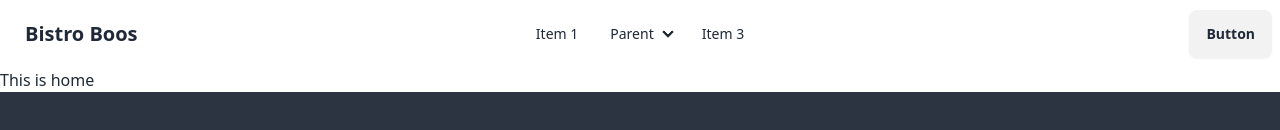
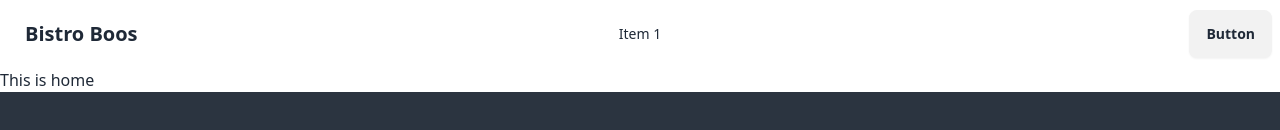
Before and after one commit to Jillurcf/moon-bistro-boss-client, a React (Vite) app: page / in a window 1280 px wide. Shown: the top 130 px of the page. Built offline with nearby package versions, Linux system fonts and the light colour scheme.

Commit message:
react responsive carosole installed

```diff
--- a/src/Pages/Shared/NavBar/NavBar.jsx
+++ b/src/Pages/Shared/NavBar/NavBar.jsx
@@ -1,6 +1,9 @@
 
 
 const NavBar = () => {
+    const NavBar = <>
+     <li><a>Item 1</a></li>
+    </>
     return (
         <div>
             <div className="navbar bg-base-100">
@@ -10,32 +13,15 @@
         <svg xmlns="http://www.w3.org/2000/svg" className="h-5 w-5" fill="none" viewBox="0 0 24 24" stroke="currentColor"><path strokeLinecap="round" strokeLinejoin="round" strokeWidth="2" d="M4 6h16M4 12h8m-8 6h16" /></svg>
       </div>
       <ul tabIndex={0} className="menu menu-sm dropdown-content mt-3 z-[1] p-2 shadow bg-base-100 rounded-box w-52">
-        <li><a>Item 1</a></li>
-        <li>
-          <a>Parent</a>
-          <ul className="p-2">
-            <li><a>Submenu 1</a></li>
-            <li><a>Submenu 2</a></li>
-          </ul>
-        </li>
-        <li><a>Item 3</a></li>
+       {NavBar}
+
       </ul>
     </div>
     <a className="btn btn-ghost text-xl">Bistro Boos</a>
   </div>
   <div className="navbar-center hidden lg:flex">
     <ul className="menu menu-horizontal px-1">
-      <li><a>Item 1</a></li>
-      <li>
-        <details>
-          <summary>Parent</summary>
-          <ul className="p-2">
-            <li><a>Submenu 1</a></li>
-            <li><a>Submenu 2</a></li>
-          </ul>
-        </details>
-      </li>
-      <li><a>Item 3</a></li>
+      {NavBar}
     </ul>
   </div>
   <div className="navbar-end">
```
